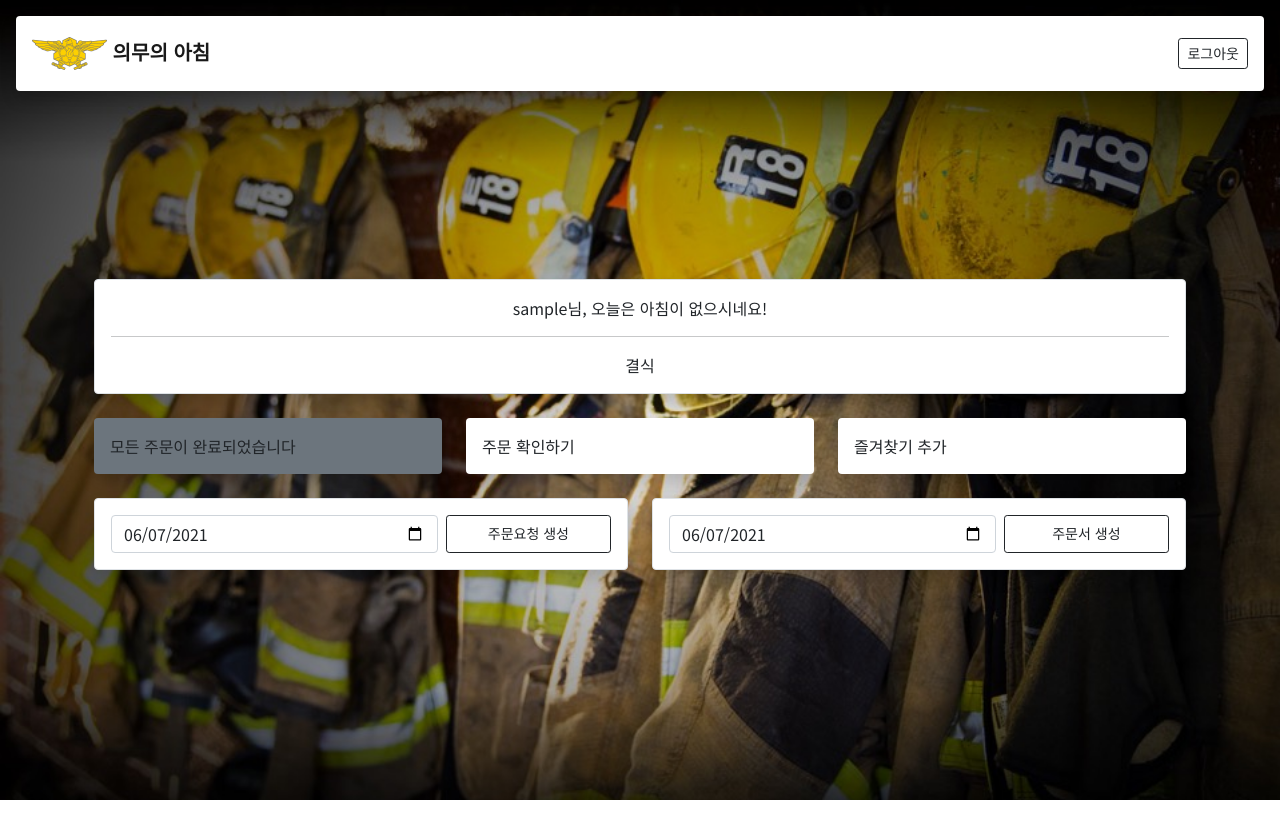
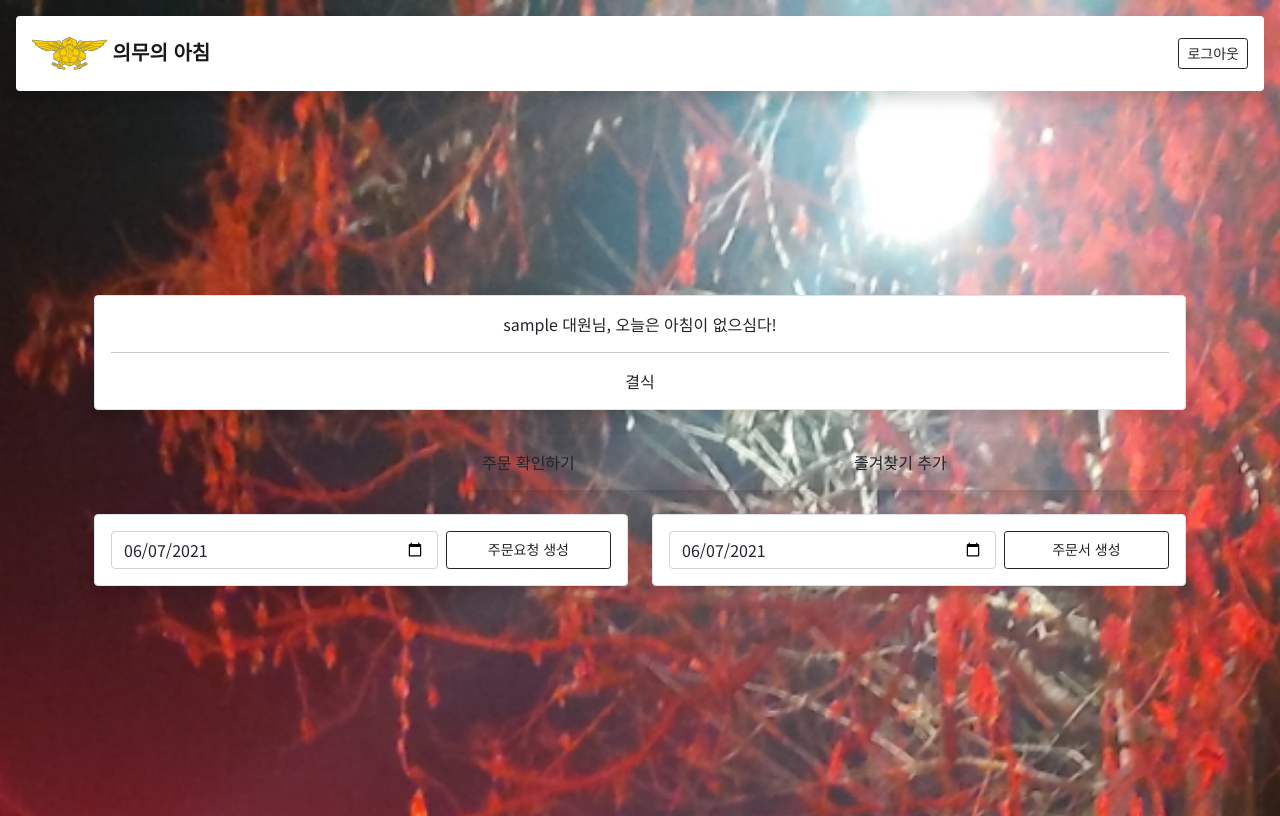
Before and after one commit to paxtaeo/Fire-Service-Support-Program, a Django app: page /meal/ in a window 1280 px wide. Run offline with Django 3.2, Linux system fonts and the light colour scheme; the visitor is signed in with stand-in values (Sample User, id 1); data that the repository does not hold is empty.

Commit message:
Change design

```diff
--- a/accounts/templates/accounts/login.html
+++ b/accounts/templates/accounts/login.html
@@ -5,7 +5,7 @@
 <div class="form-signin bg-body shadow rounded py-5 px-4">
     <form method="post" action="{% url 'accounts:login' %}">{% csrf_token %}
         {{ form.non_field_errors }}
-        <div class="h3 mb-3 text-center mb-5">아침 먹으러 왔니?</div>
+        <div class="h3 mb-3 text-center mb-5">아침 드시러 오셨슴까?</div>
 
         <div class="form-floating mb-3">
             {{ form.username }}
--- a/meal/templates/meal/base.html
+++ b/meal/templates/meal/base.html
@@ -65,7 +65,7 @@
         {% endif %}
     </nav>
 
-    <div class="container-md d-flex flex-column min-vh-100 justify-content-center align-items-center pt-5">
+    <div class="container-md d-flex flex-column min-vh-100 justify-content-center align-items-center pt-5 mt-3">
         {% block content %}
         {% endblock %}
     </div>
--- a/meal/templates/meal/index.html
+++ b/meal/templates/meal/index.html
@@ -17,7 +17,7 @@
                 </div>
                 {% else %}
                 <div class="row text-center">
-                    <div class="col">{{ user }}님, 오늘은 아침이 없으시네요!</div>
+                    <div class="col">{{ user }} 대원님, 오늘은 아침이 없으심다!</div>
                 </div>
                 <hr/>
                 <div class="row font-weight-light text-center">
@@ -30,22 +30,22 @@
         <div class="col-md-4">
             {% if todoFirst %}
             <a href="{% url 'meal:order_update' todoFirst %}" class="text-decoration-none text-reset">
-                <div class="p-3 bg-body shadow rounded">주문 요청하기
+                <div class="p-3 bg-transparent shadow rounded">주문 요청하기
                     <span class="badge rounded-pill bg-info float-end">{{ todoNum }}</span>
                 </div>
             </a>
             {% else %}
-            <div class="p-3 bg-secondary shadow rounded">모든 주문이 완료되었습니다</div>
+            <!-- <div class="p-3 bg-secondary shadow rounded">모든 주문이 완료되었습니다</div> -->
             {% endif %}
         </div>
         <div class="col-md-4">
             <a href="{% url 'meal:order_list' %}" class="text-decoration-none text-reset">
-                <div class="p-3 bg-body shadow rounded">주문 확인하기</div>
+                <div class="p-3 bg-transparent shadow rounded">주문 확인하기</div>
             </a>
         </div>
         <div class="col-md-4">
             <a href="{% url 'meal:favorites_new' %}" class="text-decoration-none text-reset">
-                <div class="p-3 bg-body shadow rounded">즐겨찾기 추가</div>
+                <div class="p-3 bg-transparent shadow rounded">즐겨찾기 추가</div>
             </a>
         </div>
 
```
Also changed, not shown: meal/static/meal/img/background.jpg.
